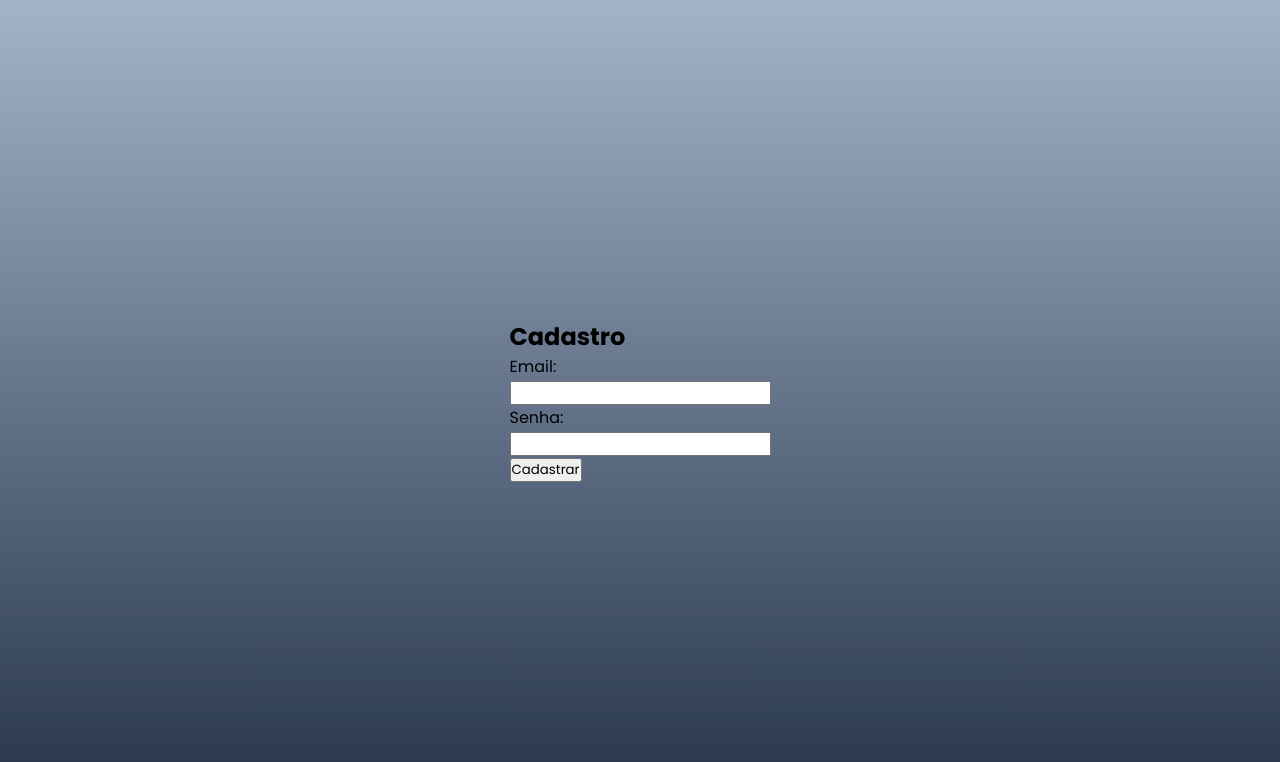
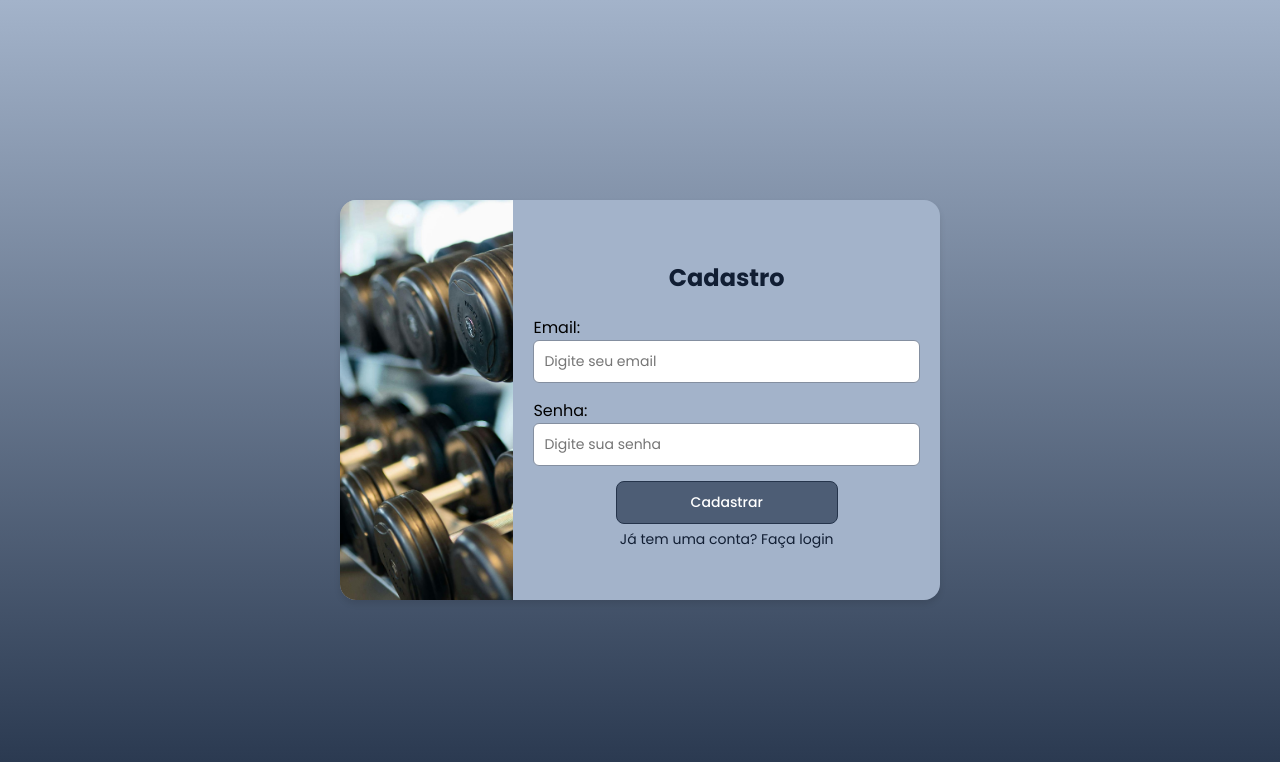
Before and after one commit to augusto1jr/clt, a Next.js app in the folder login/frontend/: page /cadastro in a window 1280 px wide. Shown: the top 762 px of the page. Built offline with nearby package versions, Linux system fonts and the light colour scheme.

Commit message:
create register screen

```diff
--- a/login/frontend/app/cadastro/page.js
+++ b/login/frontend/app/cadastro/page.js
@@ -1,21 +1,44 @@
 export default function Cadastro() {
     return (
       <main>
-        <section id="cadastro">
+        <section id="login">
+          <div id="img">
+            {/* Imagem de fundo já aplicada via CSS */}
+          </div>
+          <div id="form">
             <h1>Cadastro</h1>
             <form>
-            <div>
+              <div className="campo">
                 <label htmlFor="email">Email:</label><br />
-              <input type="email" id="email" name="email" required />
+                <input
+                  type="email"
+                  id="email"
+                  name="email"
+                  placeholder="Digite seu email"
+                  required
+                />
               </div>
-            <div>
+
+              <div className="campo">
                 <label htmlFor="senha">Senha:</label><br />
-              <input type="password" id="senha" name="senha" required />
+                <input
+                  type="password"
+                  id="senha"
+                  name="senha"
+                  placeholder="Digite sua senha"
+                  required
+                />
               </div>
-            <div>
-              <input type="submit" value="Cadastrar" />
+
+              <div id="btn_cadastro">
+                <button type="submit">Cadastrar</button>
+              </div>
+
+              <div id="btn_forgot">
+                <a href="/">Já tem uma conta? Faça login</a>
               </div>
             </form>
+          </div>
         </section>
       </main>
     );
--- a/login/frontend/app/page.js
+++ b/login/frontend/app/page.js
@@ -7,7 +7,7 @@ export default function LoginPage() {
     <main>
       <section id="login">
         <div id="img">
-          {/* Adicione uma imagem, se necessário */}
+          {/* Imagem importada via CSS */}
         </div>
 
         <div id="form">
```
Lines whose indentation alone changed are shown as unchanged.
